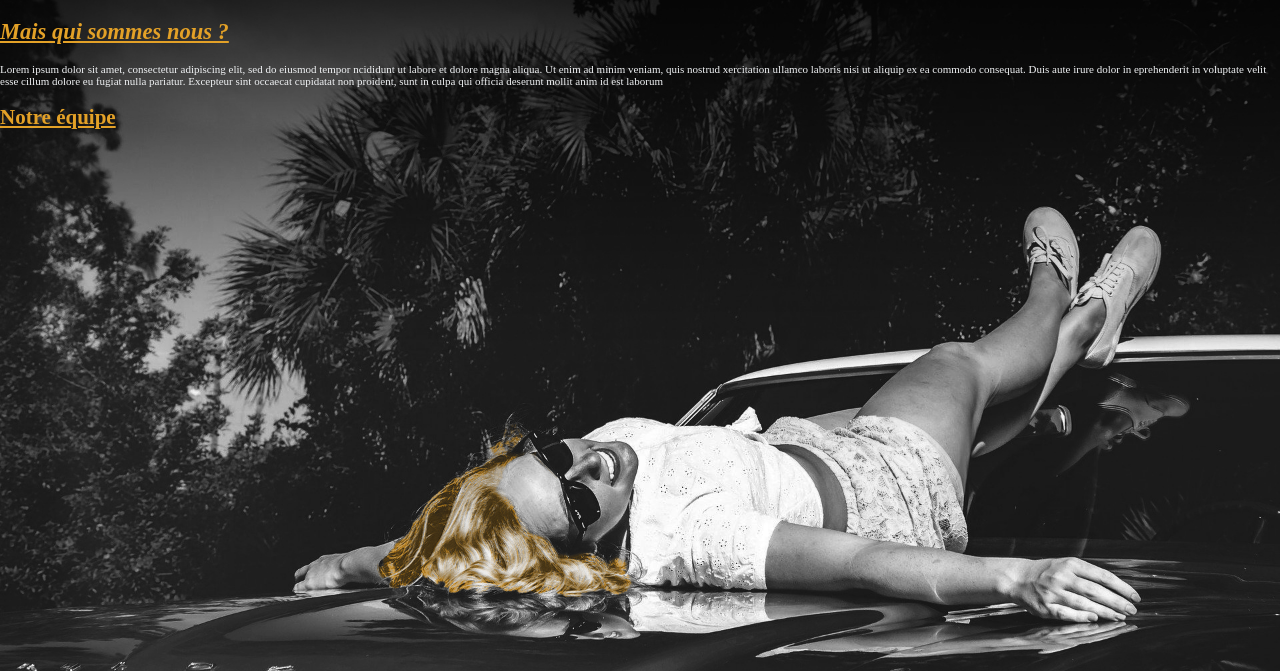
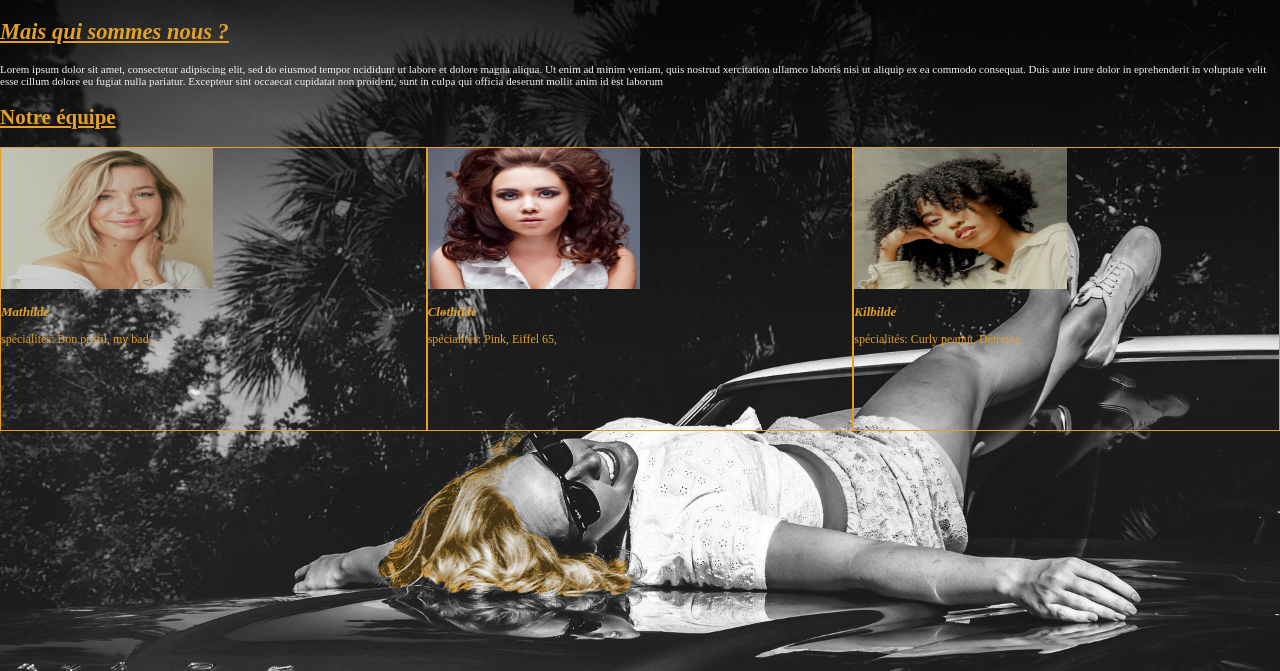
Before and after one commit to sophiewright31/Projet-1-Le-Petit-Vintage, a PHP site: page /whoRwe.php in a window 1280 px wide. Shown: the top 671 px of the page. Run offline with PHP 8.4, Linux system fonts and the light colour scheme; data that the repository does not hold is empty.

Commit message:
fixed bug whoRwe.php

```diff
--- a/src/coiffeuses.php
+++ b/src/coiffeuses.php
@@ -2,21 +2,21 @@
 $hairDressers = [
     [
         'name' => 'Mathilde',
-        'specialty' => ['Bon profil' ,'my bad'],
+        'specialties' => ['Bon profil' ,'my bad'],
         'image' => 'src/Coiffeuses/MathildeCoiff1.jpg',
         'imageBW' => 'src/Coiffeuses/MathildeCoiff1BW.jpg',
 
     ],
     [
         'name' => 'Clothilde',
-        'specialty' => ['Pink', 'Eiffel 65'],
+        'specialties' => ['Pink', 'Eiffel 65'],
         'image' => 'src/Coiffeuses/ClothildeCoiff2.jpg',
         'imageBW' => 'src/Coiffeuses/ClothildeCoiff2BW.jpg',
 
     ],
     [
         'name' => 'Kilbilde',
-        'specialty' => ['Curly peanut', 'Détresse'],
+        'specialties' => ['Curly peanut', 'Détresse'],
         'image' => 'src/Coiffeuses/KilbildeCoiff3.jpg',
         'imageBW' => 'src/Coiffeuses/KilbildeCoiff3BW.jpg',
 
--- a/src/style.css
+++ b/src/style.css
@@ -1,4 +1,4 @@
-/*Nav*/
+-/*Nav*/
 
 
 
--- a/whoRwe.php
+++ b/whoRwe.php
@@ -36,12 +36,13 @@
 
 <section>
   <div class= 'container flex-around'>
-    <?php foreach($headDressers as $headDresserData): ?>
-      <div class="card <?= $headDresserData['new'] ? 'new-card' : ''?>">
-        <img src="<?= $headDresserData['image'] ?>" alt=''>
-        <h2 class="coiffeusesName"><?= $headDresserData['name'] ?></h2>
+    <?php foreach($hairDressers as $hairDresserData): ?>
+      <div class="card">
+        <img src="<?= $hairDresserData['image'] ?>" alt=''>
+        <h2 class="coiffeusesName"><?= $hairDresserData['name'] ?></h2>
         <p class="coiffeusesSpe">
-          <?= $headDresserData['specialty'] ?>
+            spécialités:
+            <?php foreach ($hairDresserData['specialties'] as $specialty)echo $specialty.', ';?>
         </p>
       </div>
     <?php endforeach; ?>
```
